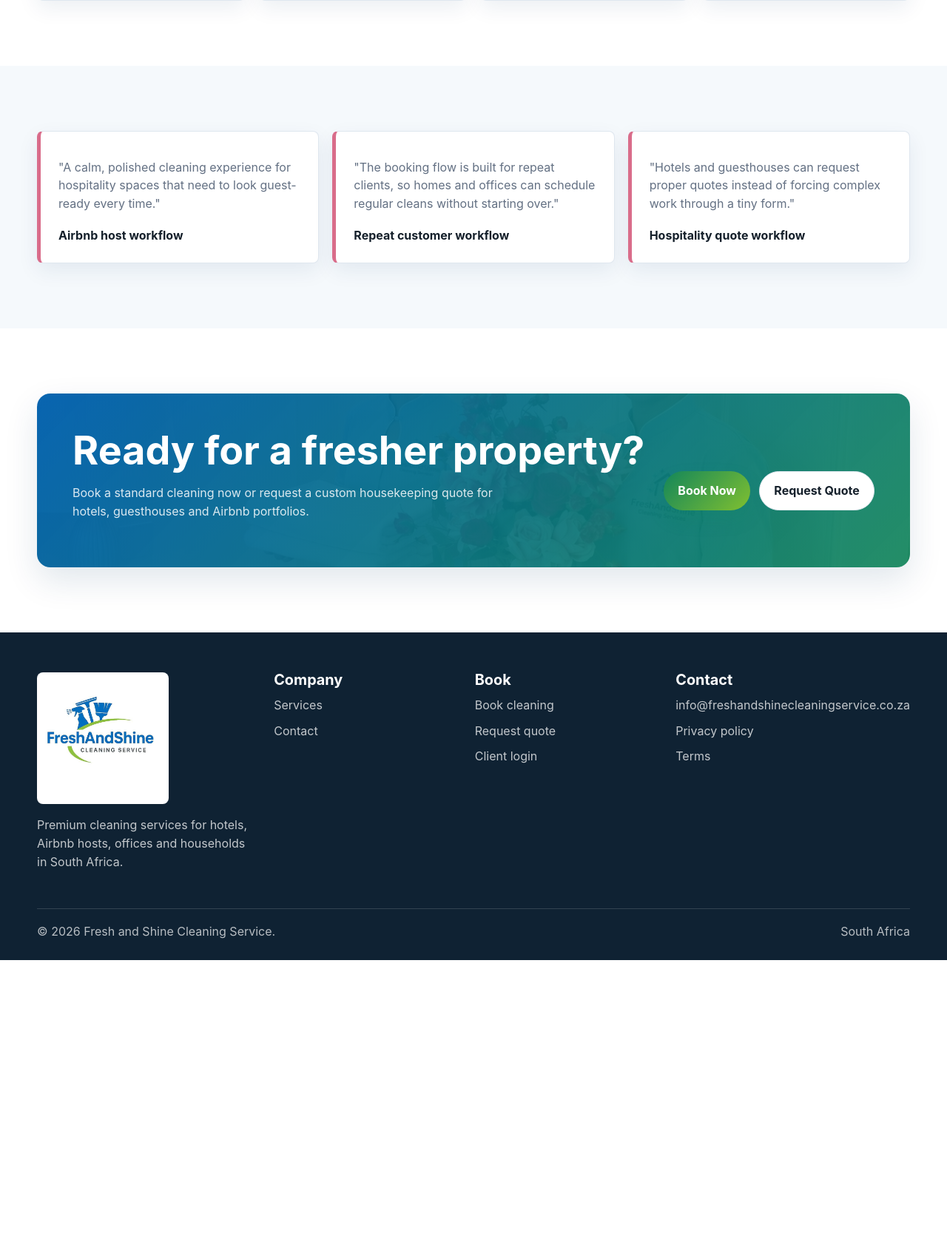
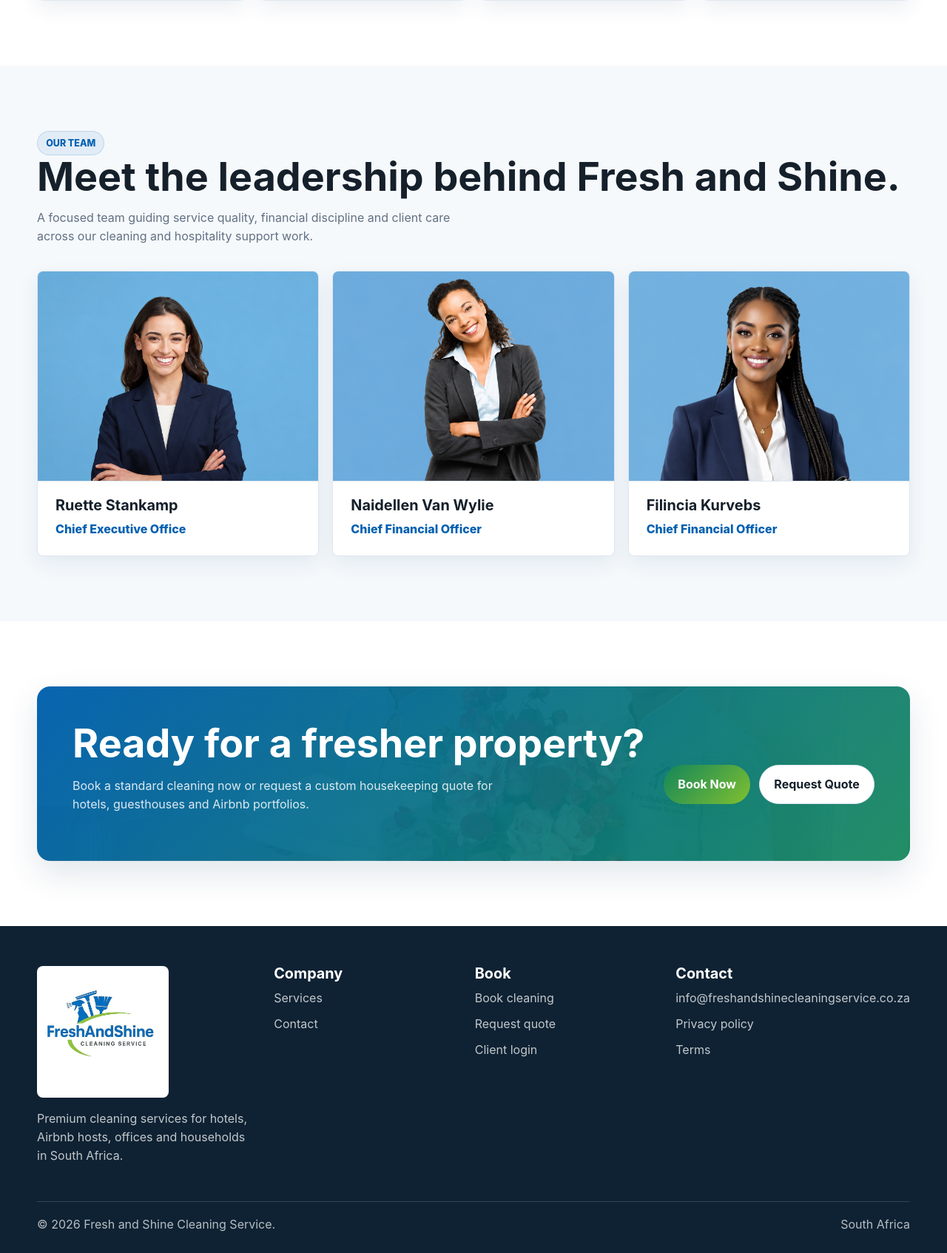
Before and after one commit to Nkosi-Mkhize/fresh-and-shine-cleaning-service, a PHP site: page / in a window 1280 px wide. Shown: the part 3057-4751 px from the top of the page at 74% size. Before the commit the page ends 4355 px from the top, so only its background shows below. Run offline with PHP 8.4, Linux system fonts and the light colour scheme.

Commit message:
Add team section to homepage

```diff
--- a/css/styles.css
+++ b/css/styles.css
@@ -509,13 +509,27 @@ h3 {
   left: 0;
 }
 
-.testimonial {
-  border-left: 5px solid var(--rose);
+.team-card {
+  padding: 0;
+  overflow: hidden;
 }
 
-.testimonial strong {
-  display: block;
-  margin-top: 18px;
+.team-card img {
+  width: 100%;
+  aspect-ratio: 4 / 3;
+  object-fit: cover;
+  object-position: center top;
+  border-bottom: 1px solid var(--line);
+}
+
+.team-body {
+  padding: 22px 24px 24px;
+}
+
+.team-body p {
+  color: var(--blue);
+  font-weight: 800;
+  margin-top: 8px;
 }
 
 .cta-band {
--- a/index.html
+++ b/index.html
@@ -143,18 +143,34 @@
       </section>
 
       <section class="section alt">
+        <div class="section-header">
+          <div>
+            <span class="eyebrow">Our Team</span>
+            <h2>Meet the leadership behind Fresh and Shine.</h2>
+            <p>A focused team guiding service quality, financial discipline and client care across our cleaning and hospitality support work.</p>
+          </div>
+        </div>
         <div class="grid grid-3">
-          <article class="card testimonial" data-animate>
-            <p>"A calm, polished cleaning experience for hospitality spaces that need to look guest-ready every time."</p>
-            <strong>Airbnb host workflow</strong>
+          <article class="card team-card" data-animate>
+            <img src="assets/Ruette Stankamp - Chief Executive Office.png" alt="Ruette Stankamp">
+            <div class="team-body">
+              <h3>Ruette Stankamp</h3>
+              <p>Chief Executive Office</p>
+            </div>
           </article>
-          <article class="card testimonial" data-animate>
-            <p>"The booking flow is built for repeat clients, so homes and offices can schedule regular cleans without starting over."</p>
-            <strong>Repeat customer workflow</strong>
+          <article class="card team-card" data-animate>
+            <img src="assets/Naidellen Van Wylie - Chief Financial Officer.png" alt="Naidellen Van Wylie">
+            <div class="team-body">
+              <h3>Naidellen Van Wylie</h3>
+              <p>Chief Financial Officer</p>
+            </div>
           </article>
-          <article class="card testimonial" data-animate>
-            <p>"Hotels and guesthouses can request proper quotes instead of forcing complex work through a tiny form."</p>
-            <strong>Hospitality quote workflow</strong>
+          <article class="card team-card" data-animate>
+            <img src="assets/Filincia Kurvebs - Chief Financial Officer.png" alt="Filincia Kurvebs">
+            <div class="team-body">
+              <h3>Filincia Kurvebs</h3>
+              <p>Chief Financial Officer</p>
+            </div>
           </article>
         </div>
       </section>
```
Also changed, not shown: assets/Filincia Kurvebs - Chief Financial Officer.png (added), assets/Naidellen Van Wylie - Chief Financial Officer.png (added), assets/Ruette Stankamp - Chief Executive Office.png (added).
